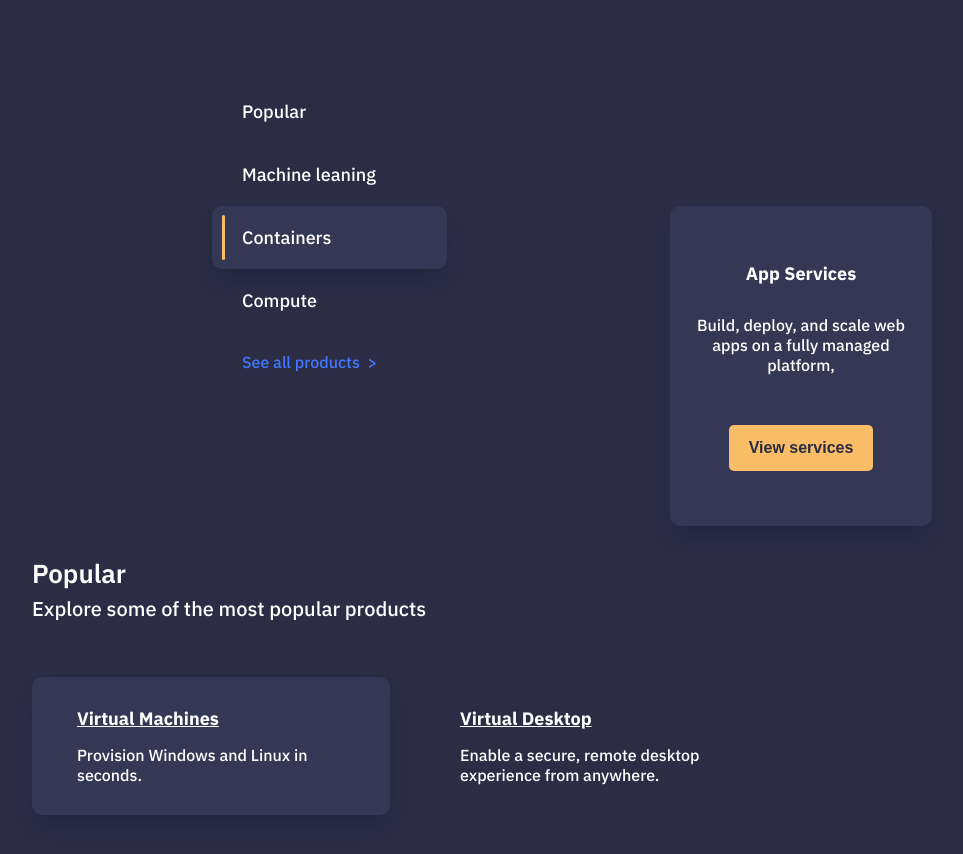
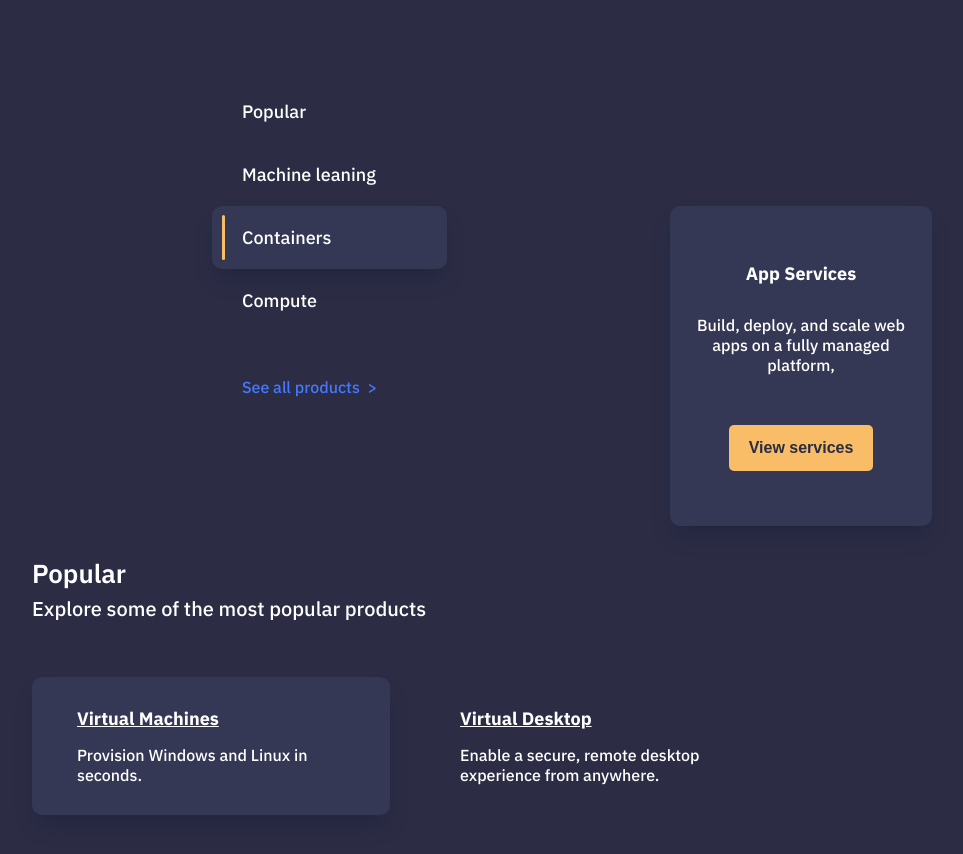
Before and after one commit to annihillin/ui-component-design-15, a plain HTML site: page index.html in a window 1280 px wide. Shown: the whole page, without its empty margins (158-1121 px from the left). Drawn offline with Linux system fonts and the light colour scheme.

Commit message:
see all products link update

```diff
--- a/style.css
+++ b/style.css
@@ -42,7 +42,7 @@ body {
    font-weight: 500;
    margin-left: 30px;
    text-decoration: none;
-   margin-top: 20px;
+   margin-top: 45px;
    display: inline-block;
 }
 .upper ul a:hover {
```
